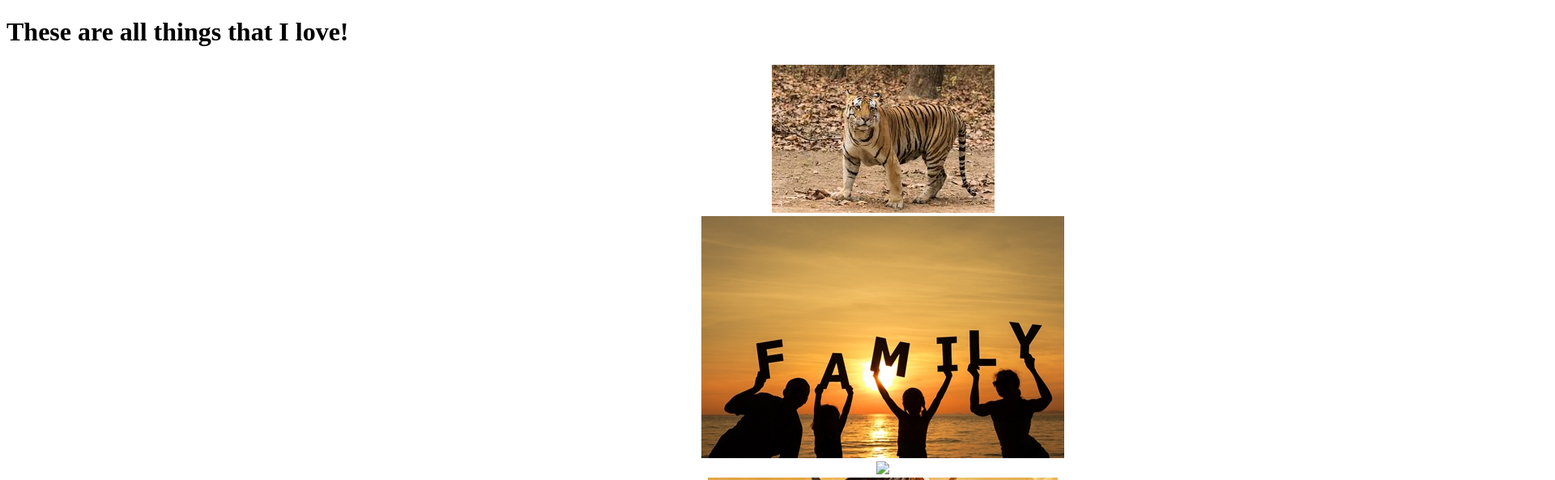
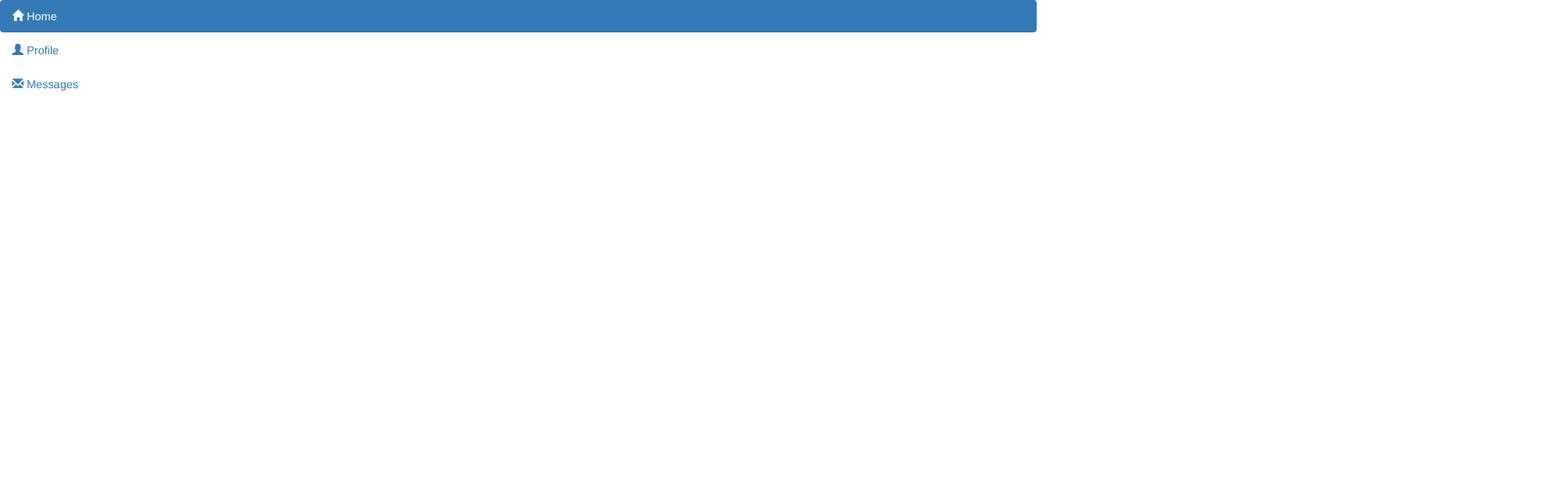
Before and after one commit to VictoriaBrown/AllAboutJavaScript, a plain HTML site: page index.html in a window 1280 px wide. Shown: the top 593 px of the page at 81% size, 1920 px wide, since content can reach past the window. Drawn offline with nearby package versions, Linux system fonts and the light colour scheme.

Commit message:
Add files via upload

```diff
--- a/index.html
+++ b/index.html
@@ -1,49 +1,34 @@
 <!DOCTYPE html>
 <html>
     <head>
-        <title>Lesson 5 Hands On</title>
-        <link rel="stylesheet" href="style.css">
+        <title>Navigation Components</title>
+        <link rel="stylesheet" href="https://maxcdn.bootstrapcdn.com/bootstrap/3.3.7/css/bootstrap.min.css" integrity="sha384-BVYiiSIFeK1dGmJRAkycuHAHRg32OmUcww7on3RYdg4Va+PmSTsz/K68vbdEjh4u"
+        crossorigin="anonymous">
     </head>
 
     <body>
-        <h1>These are all things that I love!</h1>
+        <ul class="nav nav-pills nav-stacked">
+            <li class="active">
+                <a href="#">
+                    <span class="glyphicon glyphicon-home"></span> Home</a>
+            </li>
+            <li>
+                <a href="#">
+                    <span class="glyphicon glyphicon-user"></span> Profile</a>
+            </li>
+            <li>
+                <a href="#">
+                    <span class="glyphicon glyphicon-envelope"></span> Messages</a>
+            </li>
+        </ul>
 
-        <div class="image-grid-container">
-            <div class="image-grid">
-                <div class="image-grid-item item-one">
-                    <img src="images/image-one.jpg">
-                </div>
-                <div class="image-grid-item item-two">
-                    <img src="images/image-two.jpg">
-                </div>
-                <div class="image-grid-item item-three">
-                    <img src="images/image-three.jpg">
-                </div>
-                <div class="image-grid-item item-four">
-                    <img src="images/image-four.jpg">
-                </div>
-                <div class="image-grid-item item-five">
-                    <img src="images/image-five.jpg">
-                </div>
-                <div class="image-grid-item item-six">
-                    <img src="images/image-six.jpg">
-                </div>
-                <div class="image-grid-item item-seven">
-                    <img src="images/image-seven.jpg">
-                </div>
-                <div class="image-grid-item item-eight">
-                    <img src="images/image-eight.png">
-                </div>
-                <div class="image-grid-item item-nine">
-                    <img src="images/image-nine.png">
-                </div>
-                <div class="image-grid-item item-ten">
-                    <img src="images/image-ten.png">
-                </div>
-            </div>
-        </div>
+        <script src="https://ajax.googleapis.com/ajax/libs/jquery/3.2.1/jquery.min.js"></script>
+        <script src="https://maxcdn.bootstrapcdn.com/bootstrap/3.3.7/js/bootstrap.min.js" integrity="sha384-Tc5IQib027qvyjSMfHjOMaLkfuWVxZxUPnCJA7l2mCWNIpG9mGCD8wGNIcPD7Txa"
+        crossorigin="anonymous"></script>
     </body>
 
 
 
+
+
 </html>
```
